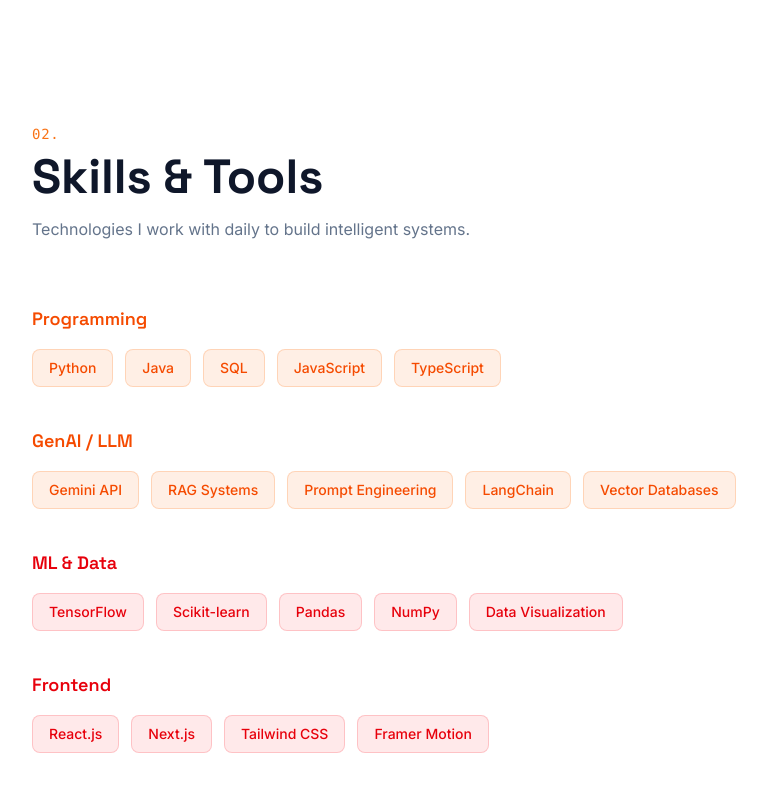
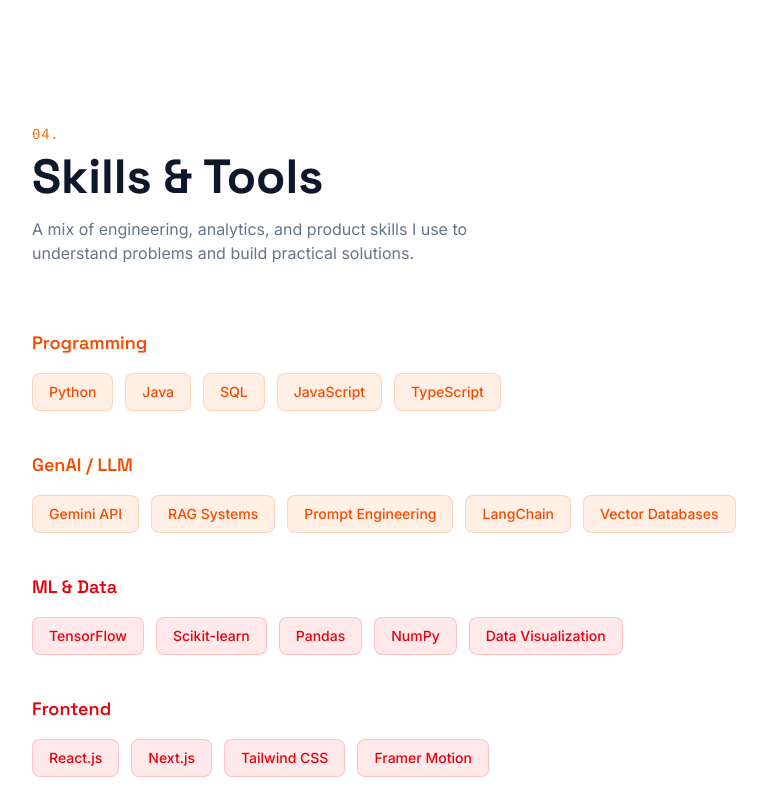
Before and after one commit to Divyanshu8595/divyanshupro, a Next.js app: page / in a window 1280 px wide. Shown: the part 1740-2538 px from the top of the page, without its empty margins (56-823 px from the left). Built offline with nearby package versions, Linux system fonts and the light colour scheme; no server answers.

Commit message:
Refresh portfolio: Skills.tsx

```diff
--- a/src/components/Skills.tsx
+++ b/src/components/Skills.tsx
@@ -29,10 +29,10 @@ export default function Skills() {
     <SectionWrapper id="skills">
       <div className="max-w-6xl mx-auto px-6">
         <motion.div variants={itemVariants} className="mb-16">
-          <span className="text-accent font-mono text-sm tracking-wider">02.</span>
+          <span className="text-accent font-mono text-sm tracking-wider">04.</span>
           <h2 className="font-display text-3xl md:text-5xl font-bold mt-2">Skills & Tools</h2>
           <p className="text-muted mt-4 max-w-lg">
-            Technologies I work with daily to build intelligent systems.
+            A mix of engineering, analytics, and product skills I use to understand problems and build practical solutions.
           </p>
         </motion.div>
 
```
